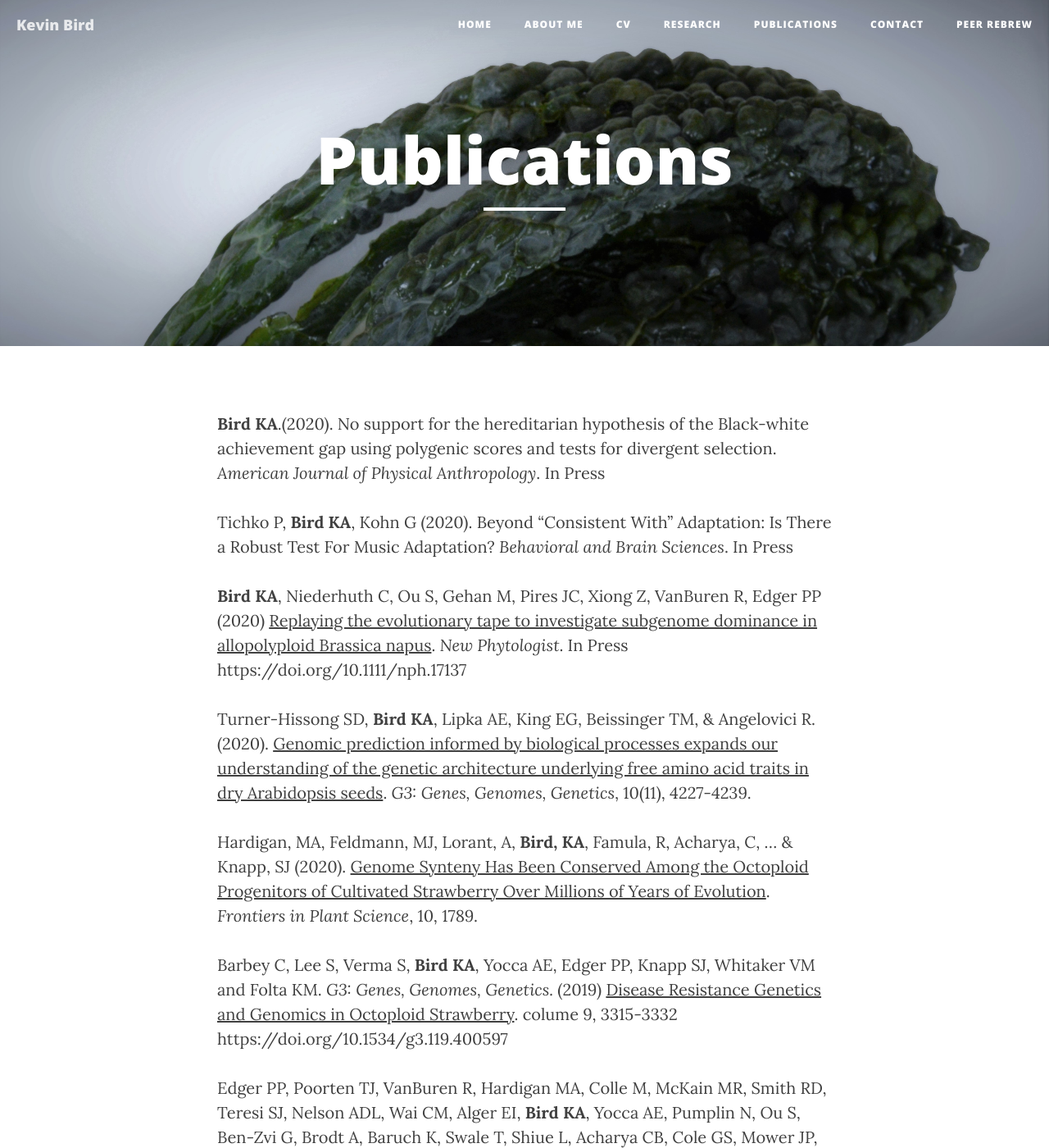
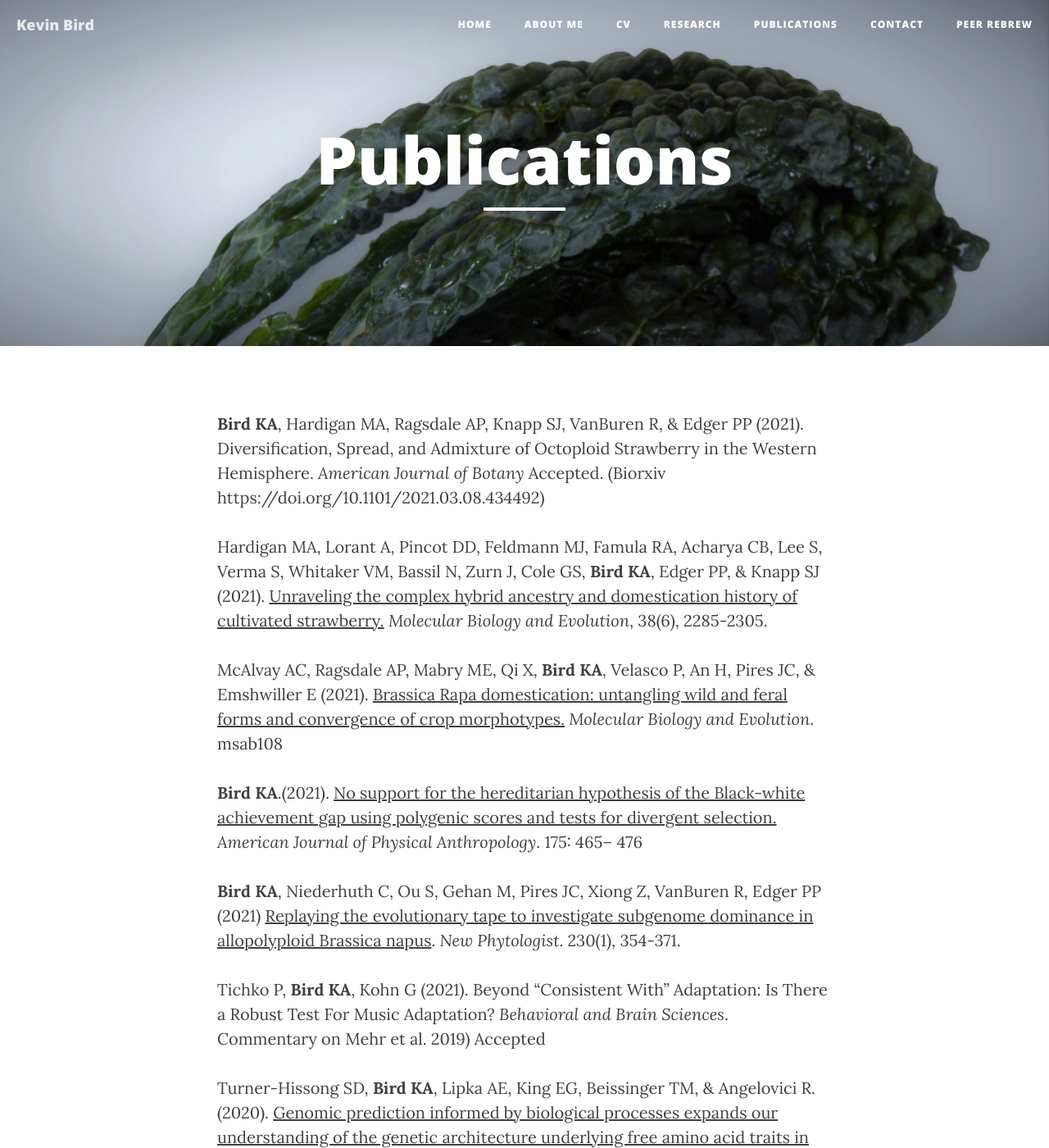
Before and after one commit to KevinABird/KevinABird.github.io, a Jekyll site: the page built from 4_publications.md, in a window 1280 px wide and 1400 px high. Shown: the whole window at 82% size. Built offline with Jekyll 4.4.1, drawn with Linux system fonts in a browser that asks for light colours; nearby versions of some CDN libraries.

Commit message:
Update 4_publications.md

```diff
--- a/4_publications.md
+++ b/4_publications.md
@@ -3,11 +3,18 @@ layout: page
 title: "Publications"
 header-img: "img/Banner1-1.jpg"
 ---
-**Bird KA**.(2020). No support for the hereditarian hypothesis of the Black-white achievement gap using polygenic scores and tests for divergent selection. *American Journal of Physical Anthropology*. In Press
 
-Tichko P, **Bird KA**, Kohn G (2020). Beyond “Consistent With” Adaptation: Is There a Robust Test For Music Adaptation? *Behavioral and Brain Sciences*. In Press
+**Bird KA**, Hardigan MA, Ragsdale AP, Knapp SJ, VanBuren R, & Edger PP (2021). Diversification, Spread, and Admixture of Octoploid Strawberry in the Western Hemisphere. *American Journal of Botany* Accepted. (Biorxiv https://doi.org/10.1101/2021.03.08.434492)
 
-**Bird KA**, Niederhuth C, Ou S, Gehan M, Pires JC, Xiong Z, VanBuren R, Edger PP (2020) [Replaying the evolutionary tape to investigate subgenome dominance in allopolyploid Brassica napus](https://nph.onlinelibrary.wiley.com/doi/10.1111/nph.17137). *New Phytologist*. In Press https://doi.org/10.1111/nph.17137
+Hardigan MA, Lorant A, Pincot DD, Feldmann MJ, Famula RA, Acharya CB, Lee S, Verma S, Whitaker VM, Bassil N, Zurn J, Cole GS, **Bird KA**, Edger PP, & Knapp SJ (2021). [Unraveling the complex hybrid ancestry and domestication history of cultivated strawberry.](https://doi.org/10.1093/molbev/msab024) *Molecular Biology and Evolution*, 38(6), 2285-2305.
+
+McAlvay AC, Ragsdale AP, Mabry ME, Qi X, **Bird KA**, Velasco P, An H, Pires JC, & Emshwiller E (2021). [Brassica Rapa domestication: untangling wild and feral forms and convergence of crop morphotypes.](https://doi.org/10.1093/molbev/msab108) *Molecular Biology and Evolution*. msab108
+
+**Bird KA**.(2021). [No support for the hereditarian hypothesis of the Black-white achievement gap using polygenic scores and tests for divergent selection.](https://doi.org/10.1002/ajpa.24216) *American Journal of Physical Anthropology*. 175: 465– 476
+
+**Bird KA**, Niederhuth C, Ou S, Gehan M, Pires JC, Xiong Z, VanBuren R, Edger PP (2021) [Replaying the evolutionary tape to investigate subgenome dominance in allopolyploid Brassica napus](https://nph.onlinelibrary.wiley.com/doi/10.1111/nph.17137). *New Phytologist*. 230(1), 354-371.
+
+Tichko P, **Bird KA**, Kohn G (2021). Beyond “Consistent With” Adaptation: Is There a Robust Test For Music Adaptation? *Behavioral and Brain Sciences*. Commentary on Mehr et al. 2019) Accepted
 
 Turner-Hissong SD, **Bird KA**, Lipka AE, King EG, Beissinger TM, & Angelovici R. (2020). [Genomic prediction informed by biological processes expands our understanding of the genetic architecture underlying free amino acid traits in dry Arabidopsis seeds](https://www.g3journal.org/content/10/11/4227.abstract). *G3: Genes, Genomes, Genetics*, 10(11), 4227-4239.
 
@@ -17,7 +24,6 @@ Barbey C, Lee S, Verma S, **Bird KA**, Yocca AE, Edger PP, Knapp SJ, Whitaker VM
 *G3: Genes, Genomes, Genetics.* (2019) [Disease Resistance Genetics and Genomics in Octoploid Strawberry](https://www.g3journal.org/content/early/2019/08/16/g3.119.400597). colume 9, 3315-3332 https://doi.org/10.1534/g3.119.400597
 
 Edger PP, Poorten TJ, VanBuren R, Hardigan MA, Colle M,  McKain MR, Smith RD,  Teresi SJ, Nelson ADL, Wai CM, Alger EI, **Bird KA**, Yocca AE, Pumplin N, Ou S, Ben-Zvi G, Brodt A, Baruch K, Swale T, Shiue L, Acharya CB,  Cole GS, Mower JP, Childs KL, Jiang N, Lyons E, Freeling M, Puzey JR & Knapp SJ.  (2019) [Origin and evolution of the octoploid strawberry genome](https://www.nature.com/articles/s41588-019-0356-4). *Nature Genetics*, volume 51, 541–547
-
 
 Colle M, Leisner CP, Wai CM, Ou S, **Bird KA**, Wang J, Wisecaver JH, Yocca AE, Alger EI, Tang H, Xiong Z, Callow P, Ben-Zvi G, Brodt A, Baruch K, Swale T, Shiue L,  Song G,  Childs KL, Schilmiller A, Vorsa N,Buell CR, VanBuren R, Jiang N, Edger PP. (2019) [Haplotype-phased genome and evolution of phytonutrient pathways of tetraploid blueberry](https://academic.oup.com/gigascience/advance-article/doi/10.1093/gigascience/giz012/5304886). *GigaScience*, giz012.
 
```
